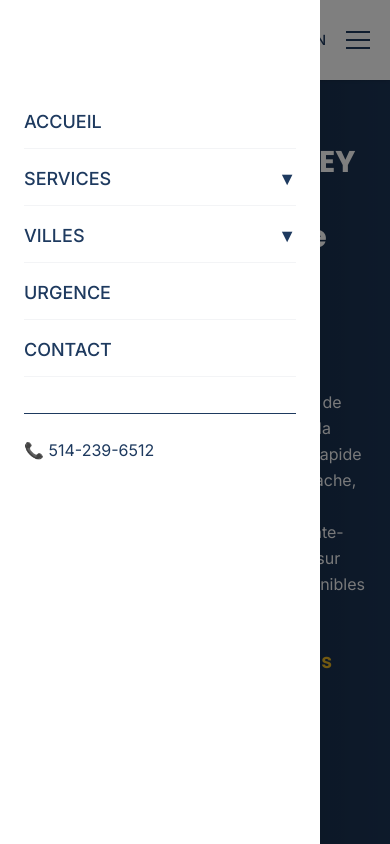
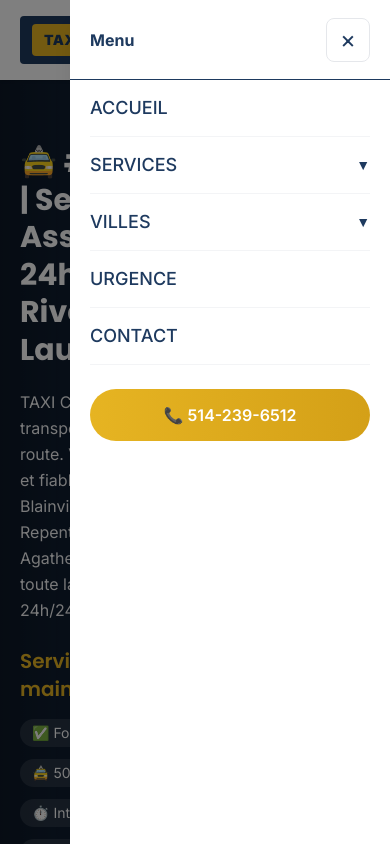
Before and after one commit to john760300-sketch/taxi-laval-nextjs, a Next.js app: page /fr in a window 390 px wide. Both pictures are taken after a click on the button "Ouvrir le menu". Shown: the top 844 px of the page. Built offline with nearby package versions, Linux system fonts and the light colour scheme.

Commit message:
fix: mobile hamburger menu (z-index, touch target, drawer, body scroll lock)

```diff
--- a/src/components/Header.tsx
+++ b/src/components/Header.tsx
@@ -1,7 +1,7 @@
 "use client";
 
 import Link from "next/link";
-import { useState } from "react";
+import { useEffect, useState } from "react";
 import { cities } from "@/data/cities";
 
 const services = [
@@ -19,6 +19,17 @@ export default function Header() {
   const [servicesOpen, setServicesOpen] = useState(false);
   const [villesOpen, setVillesOpen] = useState(false);
 
+  useEffect(() => {
+    if (mobileOpen) {
+      document.body.style.overflow = "hidden";
+    } else {
+      document.body.style.overflow = "";
+    }
+    return () => {
+      document.body.style.overflow = "";
+    };
+  }, [mobileOpen]);
+
   return (
     <header className="sticky top-0 z-50 bg-white shadow-sm">
       <div className="mx-auto flex h-20 max-w-7xl items-center justify-between px-5">
@@ -31,98 +42,94 @@ export default function Header() {
         </Link>
 
         <nav className="hidden items-center gap-6 xl:gap-8 lg:flex">
-          <Link href="/fr" className="font-medium text-[#1e3a5f] transition hover:text-[#e6b422]">
-            ACCUEIL
-          </Link>
-
+          <Link href="/fr" className="font-medium text-[#1e3a5f] transition hover:text-[#e6b422]">ACCUEIL</Link>
           <div className="group relative">
-            <button type="button" className="font-medium text-[#1e3a5f] transition hover:text-[#e6b422]">
-              SERVICES ▼
-            </button>
+            <button type="button" className="font-medium text-[#1e3a5f] transition hover:text-[#e6b422]">SERVICES ▼</button>
             <ul className="invisible absolute left-0 top-full z-50 min-w-[240px] rounded-lg bg-white py-3 opacity-0 shadow-md transition group-hover:visible group-hover:opacity-100">
               {services.map((s) => (
                 <li key={s.href}>
-                  <Link href={s.href} className="block px-5 py-2 text-sm text-[#1e3a5f] transition hover:bg-[#f9f9f8] hover:pl-6 hover:text-[#e6b422]">
-                    {s.label}
-                  </Link>
+                  <Link href={s.href} className="block px-5 py-2 text-sm text-[#1e3a5f] transition hover:bg-[#f9f9f8] hover:pl-6 hover:text-[#e6b422]">{s.label}</Link>
                 </li>
               ))}
             </ul>
           </div>
-
           <div className="group relative">
-            <button type="button" className="font-medium text-[#1e3a5f] transition hover:text-[#e6b422]">
-              VILLES ▼
-            </button>
+            <button type="button" className="font-medium text-[#1e3a5f] transition hover:text-[#e6b422]">VILLES ▼</button>
             <ul className="invisible absolute left-0 top-full z-50 max-h-[70vh] min-w-[220px] overflow-y-auto rounded-lg bg-white py-3 opacity-0 shadow-md transition group-hover:visible group-hover:opacity-100">
               {cities.map((c) => (
                 <li key={c.slug}>
-                  <Link href={`/fr/taxi-${c.slug}`} className="block px-5 py-2 text-sm text-[#1e3a5f] transition hover:bg-[#f9f9f8] hover:pl-6 hover:text-[#e6b422]">
-                    Taxi {c.nameFr}
-                  </Link>
+                  <Link href={`/fr/taxi-${c.slug}`} className="block px-5 py-2 text-sm text-[#1e3a5f] transition hover:bg-[#f9f9f8] hover:pl-6 hover:text-[#e6b422]">Taxi {c.nameFr}</Link>
                 </li>
               ))}
             </ul>
           </div>
-
-          <Link href="/fr/urgence" className="font-medium text-[#1e3a5f] transition hover:text-[#e6b422]">
-            URGENCE
-          </Link>
-          <Link href="/fr/contact" className="font-medium text-[#1e3a5f] transition hover:text-[#e6b422]">
-            CONTACT
-          </Link>
+          <Link href="/fr/urgence" className="font-medium text-[#1e3a5f] transition hover:text-[#e6b422]">URGENCE</Link>
+          <Link href="/fr/contact" className="font-medium text-[#1e3a5f] transition hover:text-[#e6b422]">CONTACT</Link>
         </nav>
 
-        <div className="flex items-center gap-3">
-          <a href="tel:+15142396512" className="hidden items-center gap-2 rounded-full bg-gradient-to-r from-[#e6b422] to-[#d4a017] px-5 py-2.5 font-semibold text-white sm:flex">
-            📞 514-239-6512
-          </a>
+        <div className="flex items-center gap-2 sm:gap-3">
+          <a href="tel:+15142396512" className="hidden items-center gap-2 rounded-full bg-gradient-to-r from-[#e6b422] to-[#d4a017] px-5 py-2.5 font-semibold text-white sm:flex">📞 514-239-6512</a>
           <div className="flex items-center gap-1 text-sm">
             <Link href="/fr" className="rounded bg-[#e6b422] px-2 py-1 font-medium text-white">FR</Link>
             <Link href="/en" className="rounded px-2 py-1 font-medium text-[#1e3a5f] hover:bg-[#f9f9f8]">EN</Link>
           </div>
-          <button type="button" className="flex flex-col gap-1.5 lg:hidden" onClick={() => setMobileOpen(!mobileOpen)} aria-label="Menu">
-            <span className="h-0.5 w-6 bg-[#1e3a5f]" />
-            <span className="h-0.5 w-6 bg-[#1e3a5f]" />
-            <span className="h-0.5 w-6 bg-[#1e3a5f]" />
+
+          <button
+            type="button"
+            className="relative z-[70] flex h-11 w-11 items-center justify-center rounded-lg border border-gray-200 bg-white lg:hidden"
+            onClick={() => setMobileOpen((v) => !v)}
+            aria-label={mobileOpen ? "Fermer le menu" : "Ouvrir le menu"}
+            aria-expanded={mobileOpen}
+          >
+            {mobileOpen ? (
+              <span className="text-2xl leading-none text-[#1e3a5f]">×</span>
+            ) : (
+              <span className="flex flex-col gap-1.5">
+                <span className="block h-0.5 w-5 bg-[#1e3a5f]" />
+                <span className="block h-0.5 w-5 bg-[#1e3a5f]" />
+                <span className="block h-0.5 w-5 bg-[#1e3a5f]" />
+              </span>
+            )}
           </button>
         </div>
       </div>
 
       {mobileOpen && (
-        <>
-          <div className="fixed inset-0 z-40 bg-black/50 lg:hidden" onClick={() => setMobileOpen(false)} />
-          <div className="fixed left-0 top-0 z-50 h-full w-[85%] max-w-xs overflow-y-auto bg-white p-6 pt-24 lg:hidden">
-            <nav className="flex flex-col gap-1">
-              <Link href="/fr" className="border-b border-gray-100 py-3 text-lg font-medium text-[#1e3a5f]" onClick={() => setMobileOpen(false)}>ACCUEIL</Link>
-              <button type="button" className="flex w-full items-center justify-between border-b border-gray-100 py-3 text-lg font-medium text-[#1e3a5f]" onClick={() => setServicesOpen(!servicesOpen)}>
-                SERVICES<span className={`transition ${servicesOpen ? "rotate-180" : ""}`}>▼</span>
+        <div className="fixed inset-0 z-[60] lg:hidden">
+          <button type="button" className="absolute inset-0 bg-black/50" aria-label="Fermer le menu" onClick={() => setMobileOpen(false)} />
+          <div className="absolute right-0 top-0 flex h-full w-[min(100%,320px)] flex-col bg-white shadow-xl" role="dialog" aria-modal="true">
+            <div className="flex h-20 items-center justify-between border-b px-5">
+              <span className="font-bold text-[#1e3a5f]">Menu</span>
+              <button type="button" className="flex h-11 w-11 items-center justify-center rounded-lg text-2xl text-[#1e3a5f]" onClick={() => setMobileOpen(false)} aria-label="Fermer">×</button>
+            </div>
+            <nav className="flex-1 overflow-y-auto px-5 pb-8">
+              <Link href="/fr" className="block border-b border-gray-100 py-3.5 text-lg font-medium text-[#1e3a5f]" onClick={() => setMobileOpen(false)}>ACCUEIL</Link>
+              <button type="button" className="flex w-full items-center justify-between border-b border-gray-100 py-3.5 text-left text-lg font-medium text-[#1e3a5f]" onClick={() => setServicesOpen((v) => !v)}>
+                SERVICES<span className={`text-sm transition ${servicesOpen ? "rotate-180" : ""}`}>▼</span>
               </button>
               {servicesOpen && (
-                <div className="mb-2 ml-4 rounded bg-[#f9f9f8]">
+                <div className="mb-1 rounded bg-[#f9f9f8]">
                   {services.map((s) => (
-                    <Link key={s.href} href={s.href} className="block border-b border-gray-100 px-4 py-2.5 text-[15px] text-[#4a627a]" onClick={() => setMobileOpen(false)}>{s.label}</Link>
+                    <Link key={s.href} href={s.href} className="block border-b border-gray-100 px-4 py-3 text-[15px] text-[#4a627a]" onClick={() => setMobileOpen(false)}>{s.label}</Link>
                   ))}
                 </div>
               )}
-              <button type="button" className="flex w-full items-center justify-between border-b border-gray-100 py-3 text-lg font-medium text-[#1e3a5f]" onClick={() => setVillesOpen(!villesOpen)}>
-                VILLES<span className={`transition ${villesOpen ? "rotate-180" : ""}`}>▼</span>
+              <button type="button" className="flex w-full items-center justify-between border-b border-gray-100 py-3.5 text-left text-lg font-medium text-[#1e3a5f]" onClick={() => setVillesOpen((v) => !v)}>
+                VILLES<span className={`text-sm transition ${villesOpen ? "rotate-180" : ""}`}>▼</span>
               </button>
               {villesOpen && (
-                <div className="mb-2 ml-4 max-h-64 overflow-y-auto rounded bg-[#f9f9f8]">
+                <div className="mb-1 max-h-56 overflow-y-auto rounded bg-[#f9f9f8]">
                   {cities.map((c) => (
-                    <Link key={c.slug} href={`/fr/taxi-${c.slug}`} className="block border-b border-gray-100 px-4 py-2.5 text-[15px] text-[#4a627a]" onClick={() => setMobileOpen(false)}>Taxi {c.nameFr}</Link>
+                    <Link key={c.slug} href={`/fr/taxi-${c.slug}`} className="block border-b border-gray-100 px-4 py-3 text-[15px] text-[#4a627a]" onClick={() => setMobileOpen(false)}>Taxi {c.nameFr}</Link>
                   ))}
                 </div>
               )}
-              <Link href="/fr/urgence" className="border-b border-gray-100 py-3 text-lg font-medium text-[#1e3a5f]" onClick={() => setMobileOpen(false)}>URGENCE</Link>
-              <Link href="/fr/contact" className="border-b border-gray-100 py-3 text-lg font-medium text-[#1e3a5f]" onClick={() => setMobileOpen(false)}>CONTACT</Link>
-              <div className="mt-8 space-y-3 border-t pt-6">
-                <a href="tel:+15142396512" className="flex items-center gap-2 text-[#1e3a5f]">📞 514-239-6512</a>
-              </div>
+              <Link href="/fr/urgence" className="block border-b border-gray-100 py-3.5 text-lg font-medium text-[#1e3a5f]" onClick={() => setMobileOpen(false)}>URGENCE</Link>
+              <Link href="/fr/contact" className="block border-b border-gray-100 py-3.5 text-lg font-medium text-[#1e3a5f]" onClick={() => setMobileOpen(false)}>CONTACT</Link>
+              <a href="tel:+15142396512" className="mt-6 flex items-center justify-center gap-2 rounded-full bg-gradient-to-r from-[#e6b422] to-[#d4a017] px-6 py-3.5 font-semibold text-white">📞 514-239-6512</a>
             </nav>
           </div>
-        </>
+        </div>
       )}
     </header>
   );
--- a/src/components/HeaderEn.tsx
+++ b/src/components/HeaderEn.tsx
@@ -1,7 +1,7 @@
 "use client";
 
 import Link from "next/link";
-import { useState } from "react";
+import { useEffect, useState } from "react";
 import { cities } from "@/data/cities";
 
 const services = [
@@ -17,7 +17,18 @@ const services = [
 export default function HeaderEn() {
   const [mobileOpen, setMobileOpen] = useState(false);
   const [servicesOpen, setServicesOpen] = useState(false);
-  const [citiesOpen, setCitiesOpen] = useState(false);
+  const [villesOpen, setVillesOpen] = useState(false);
+
+  useEffect(() => {
+    if (mobileOpen) {
+      document.body.style.overflow = "hidden";
+    } else {
+      document.body.style.overflow = "";
+    }
+    return () => {
+      document.body.style.overflow = "";
+    };
+  }, [mobileOpen]);
 
   return (
     <header className="sticky top-0 z-50 bg-white shadow-sm">
@@ -56,52 +67,69 @@ export default function HeaderEn() {
           <Link href="/en/contact" className="font-medium text-[#1e3a5f] transition hover:text-[#e6b422]">CONTACT</Link>
         </nav>
 
-        <div className="flex items-center gap-3">
+        <div className="flex items-center gap-2 sm:gap-3">
           <a href="tel:+15142396512" className="hidden items-center gap-2 rounded-full bg-gradient-to-r from-[#e6b422] to-[#d4a017] px-5 py-2.5 font-semibold text-white sm:flex">📞 514-239-6512</a>
           <div className="flex items-center gap-1 text-sm">
             <Link href="/fr" className="rounded px-2 py-1 font-medium text-[#1e3a5f] hover:bg-[#f9f9f8]">FR</Link>
             <Link href="/en" className="rounded bg-[#e6b422] px-2 py-1 font-medium text-white">EN</Link>
           </div>
-          <button type="button" className="flex flex-col gap-1.5 lg:hidden" onClick={() => setMobileOpen(!mobileOpen)} aria-label="Menu">
-            <span className="h-0.5 w-6 bg-[#1e3a5f]" /><span className="h-0.5 w-6 bg-[#1e3a5f]" /><span className="h-0.5 w-6 bg-[#1e3a5f]" />
+
+          <button
+            type="button"
+            className="relative z-[70] flex h-11 w-11 items-center justify-center rounded-lg border border-gray-200 bg-white lg:hidden"
+            onClick={() => setMobileOpen((v) => !v)}
+            aria-label={mobileOpen ? "Close menu" : "Open menu"}
+            aria-expanded={mobileOpen}
+          >
+            {mobileOpen ? (
+              <span className="text-2xl leading-none text-[#1e3a5f]">×</span>
+            ) : (
+              <span className="flex flex-col gap-1.5">
+                <span className="block h-0.5 w-5 bg-[#1e3a5f]" />
+                <span className="block h-0.5 w-5 bg-[#1e3a5f]" />
+                <span className="block h-0.5 w-5 bg-[#1e3a5f]" />
+              </span>
+            )}
           </button>
         </div>
       </div>
 
       {mobileOpen && (
-        <>
-          <div className="fixed inset-0 z-40 bg-black/50 lg:hidden" onClick={() => setMobileOpen(false)} />
-          <div className="fixed left-0 top-0 z-50 h-full w-[85%] max-w-xs overflow-y-auto bg-white p-6 pt-24 lg:hidden">
-            <nav className="flex flex-col gap-1">
-              <Link href="/en" className="border-b border-gray-100 py-3 text-lg font-medium text-[#1e3a5f]" onClick={() => setMobileOpen(false)}>HOME</Link>
-              <button type="button" className="flex w-full items-center justify-between border-b border-gray-100 py-3 text-lg font-medium text-[#1e3a5f]" onClick={() => setServicesOpen(!servicesOpen)}>
-                SERVICES<span className={`transition ${servicesOpen ? "rotate-180" : ""}`}>▼</span>
+        <div className="fixed inset-0 z-[60] lg:hidden">
+          <button type="button" className="absolute inset-0 bg-black/50" aria-label="Close menu" onClick={() => setMobileOpen(false)} />
+          <div className="absolute right-0 top-0 flex h-full w-[min(100%,320px)] flex-col bg-white shadow-xl" role="dialog" aria-modal="true">
+            <div className="flex h-20 items-center justify-between border-b px-5">
+              <span className="font-bold text-[#1e3a5f]">Menu</span>
+              <button type="button" className="flex h-11 w-11 items-center justify-center rounded-lg text-2xl text-[#1e3a5f]" onClick={() => setMobileOpen(false)} aria-label="Close">×</button>
+            </div>
+            <nav className="flex-1 overflow-y-auto px-5 pb-8">
+              <Link href="/en" className="block border-b border-gray-100 py-3.5 text-lg font-medium text-[#1e3a5f]" onClick={() => setMobileOpen(false)}>HOME</Link>
+              <button type="button" className="flex w-full items-center justify-between border-b border-gray-100 py-3.5 text-left text-lg font-medium text-[#1e3a5f]" onClick={() => setServicesOpen((v) => !v)}>
+                SERVICES<span className={`text-sm transition ${servicesOpen ? "rotate-180" : ""}`}>▼</span>
               </button>
               {servicesOpen && (
-                <div className="mb-2 ml-4 rounded bg-[#f9f9f8]">
+                <div className="mb-1 rounded bg-[#f9f9f8]">
                   {services.map((s) => (
-                    <Link key={s.href} href={s.href} className="block border-b border-gray-100 px-4 py-2.5 text-[15px] text-[#4a627a]" onClick={() => setMobileOpen(false)}>{s.label}</Link>
+                    <Link key={s.href} href={s.href} className="block border-b border-gray-100 px-4 py-3 text-[15px] text-[#4a627a]" onClick={() => setMobileOpen(false)}>{s.label}</Link>
                   ))}
                 </div>
               )}
-              <button type="button" className="flex w-full items-center justify-between border-b border-gray-100 py-3 text-lg font-medium text-[#1e3a5f]" onClick={() => setCitiesOpen(!citiesOpen)}>
-                CITIES<span className={`transition ${citiesOpen ? "rotate-180" : ""}`}>▼</span>
+              <button type="button" className="flex w-full items-center justify-between border-b border-gray-100 py-3.5 text-left text-lg font-medium text-[#1e3a5f]" onClick={() => setVillesOpen((v) => !v)}>
+                CITIES<span className={`text-sm transition ${villesOpen ? "rotate-180" : ""}`}>▼</span>
               </button>
-              {citiesOpen && (
-                <div className="mb-2 ml-4 max-h-64 overflow-y-auto rounded bg-[#f9f9f8]">
+              {villesOpen && (
+                <div className="mb-1 max-h-56 overflow-y-auto rounded bg-[#f9f9f8]">
                   {cities.map((c) => (
-                    <Link key={c.slug} href={`/en/taxi-${c.slug}`} className="block border-b border-gray-100 px-4 py-2.5 text-[15px] text-[#4a627a]" onClick={() => setMobileOpen(false)}>Taxi {c.nameEn}</Link>
+                    <Link key={c.slug} href={`/en/taxi-${c.slug}`} className="block border-b border-gray-100 px-4 py-3 text-[15px] text-[#4a627a]" onClick={() => setMobileOpen(false)}>Taxi {c.nameEn}</Link>
                   ))}
                 </div>
               )}
-              <Link href="/en/emergency" className="border-b border-gray-100 py-3 text-lg font-medium text-[#1e3a5f]" onClick={() => setMobileOpen(false)}>EMERGENCY</Link>
-              <Link href="/en/contact" className="border-b border-gray-100 py-3 text-lg font-medium text-[#1e3a5f]" onClick={() => setMobileOpen(false)}>CONTACT</Link>
-              <div className="mt-8 space-y-3 border-t pt-6">
-                <a href="tel:+15142396512" className="flex items-center gap-2 text-[#1e3a5f]">📞 514-239-6512</a>
-              </div>
+              <Link href="/en/emergency" className="block border-b border-gray-100 py-3.5 text-lg font-medium text-[#1e3a5f]" onClick={() => setMobileOpen(false)}>EMERGENCY</Link>
+              <Link href="/en/contact" className="block border-b border-gray-100 py-3.5 text-lg font-medium text-[#1e3a5f]" onClick={() => setMobileOpen(false)}>CONTACT</Link>
+              <a href="tel:+15142396512" className="mt-6 flex items-center justify-center gap-2 rounded-full bg-gradient-to-r from-[#e6b422] to-[#d4a017] px-6 py-3.5 font-semibold text-white">📞 514-239-6512</a>
             </nav>
           </div>
-        </>
+        </div>
       )}
     </header>
   );
```
